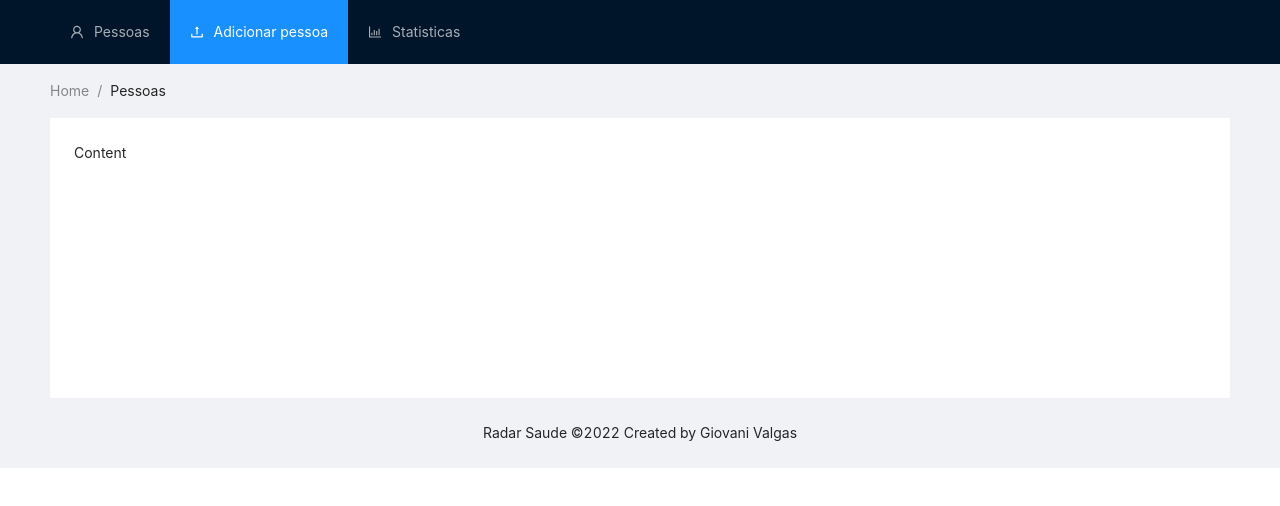
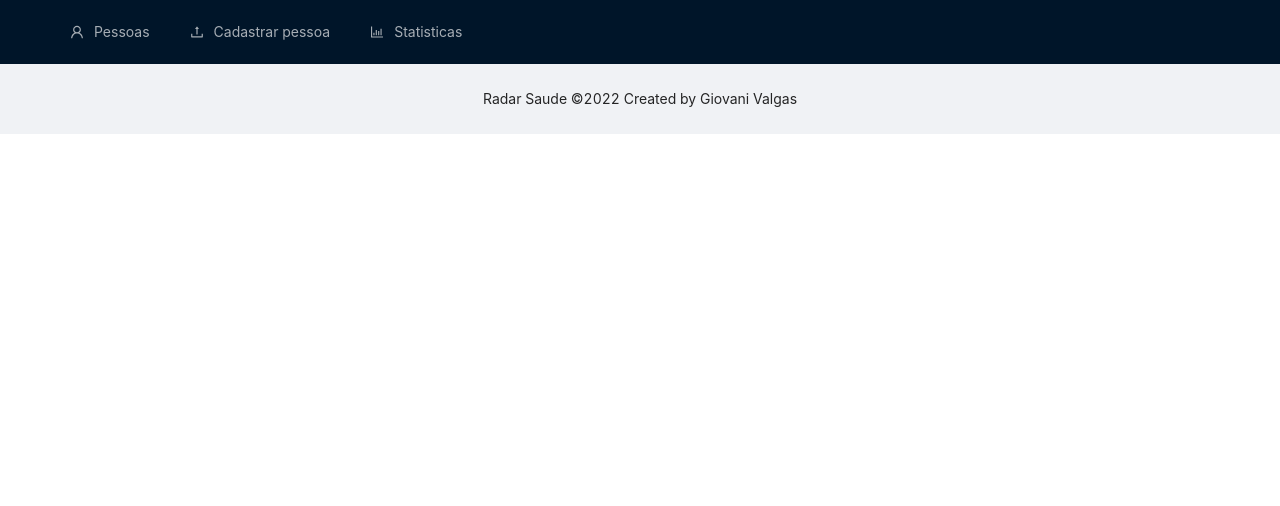
Before and after one commit to giovalgas/trial-radarsaude, a React (Create React App) app in the folder frontend/: page / in a window 1280 px wide. Shown: the top 506 px of the page. Built offline with nearby package versions, Linux system fonts and the light colour scheme; the HTML template or start-up script is replaced by a standard one.

Commit message:
Add basic routing

```diff
--- a/frontend/package.json
+++ b/frontend/package.json
@@ -13,6 +13,7 @@
     "antd": "^4.21.0",
     "react": "^18.1.0",
     "react-dom": "^18.1.0",
+    "react-router-dom": "^6.3.0",
     "typescript": "^4.7.3",
     "web-vitals": "^2.1.4"
   },
--- a/frontend/src/App.tsx
+++ b/frontend/src/App.tsx
@@ -2,60 +2,33 @@ import React from 'react';
 import 'antd/dist/antd.css';
 import './index.css';
 
+import { MainLayoutComponent } from "./components/layout/MainLayoutComponent";
+import { AddPersonPageComponent } from "./components/pages/AddPersonPageComponent";
+import { StatisticsPageComponent } from "./components/pages/StatisticsPageComponent";
+import { PersonListPageComponent } from "./components/pages/PersonListPageComponent";
+
 import {
-  BarChartOutlined,
-  UploadOutlined,
-  UserOutlined,
-} from '@ant-design/icons';
-import {Breadcrumb, Layout, Menu, MenuProps} from 'antd';
-const { Header, Content, Footer } = Layout;
+    BrowserRouter as Router,
+    Link,
+    Routes,
+    Route
+} from 'react-router-dom'
 
 
-const items: MenuProps["items"] = [
-    {icon: UserOutlined, key: "Pessoas"}, {icon: UploadOutlined, key: "Adicionar pessoa"}, {icon: BarChartOutlined, key: "Statisticas"}
-].map((i, index) => ({
-  key: String(index + 1),
-  icon: React.createElement(i.icon),
-  label: `${i.key}`,
-}));
-
 function App() {
-
-  return (
-      <Layout className="layout">
-        <Header>
-          <div className="logo" />
-          <Menu
-              theme="dark"
-              mode="horizontal"
-              defaultSelectedKeys={['2']}
-              items={items}
-          />
-        </Header>
-        <Content
-            style={{
-              padding: '0 50px',
-            }}
-        >
-          <Breadcrumb
-              style={{
-                margin: '16px 0',
-              }}
-          >
-            <Breadcrumb.Item>Home</Breadcrumb.Item>
-            <Breadcrumb.Item>Pessoas</Breadcrumb.Item>
-          </Breadcrumb>
-          <div className="site-layout-content">Content</div>
-        </Content>
-        <Footer
-            style={{
-              textAlign: 'center',
-            }}
-        >
-          Radar Saude ©2022 Created by Giovani Valgas
-        </Footer>
-      </Layout>
-  );
+    return (
+        <Router>
+            <MainLayoutComponent>
+                <Routes>
+                    <Route path={"/"} >
+                        <Route path={"/people"} element={<PersonListPageComponent />} />
+                        <Route path={"/register-person"} element={<AddPersonPageComponent />} />
+                        <Route path={"/statistics"} element={<StatisticsPageComponent />} />
+                    </Route>
+                </Routes>
+            </MainLayoutComponent>
+        </Router>
+    );
 }
 
 export default App;
--- a/frontend/src/components/layout/MainLayoutComponent.tsx
+++ b/frontend/src/components/layout/MainLayoutComponent.tsx
@@ -0,0 +1,72 @@
+import React from 'react';
+
+import {
+    BarChartOutlined,
+    UploadOutlined,
+    UserOutlined,
+} from '@ant-design/icons';
+
+import {
+    Layout,
+    Menu,
+    MenuProps
+} from 'antd';
+
+import {
+    BrowserRouter as Router,
+    Link,
+    Routes,
+    Route
+} from 'react-router-dom'
+
+const { Header, Content, Footer } = Layout;
+
+const items: MenuProps["items"] = [
+    {
+        icon: <UserOutlined />,
+        key: "people",
+        label: (
+            <Link to={"/people"}>Pessoas</Link>
+        )
+    },
+    {
+        icon: <UploadOutlined />,
+        key: "add-person",
+        label: (
+            <Link to={"/register-person"}>Cadastrar pessoa</Link>
+        )
+    },
+    {
+        icon: <BarChartOutlined />,
+        key: "statistics",
+        label: (
+            <Link to={"/statistics"}>Statisticas</Link>
+        )
+    }
+]
+
+interface Props{
+    children?: any;
+}
+
+export const MainLayoutComponent: React.FC<Props> = (Props) => {
+    return (
+        <Layout className="layout">
+            <Header>
+                <div className="logo" />
+                <Menu
+                    theme="dark"
+                    mode="horizontal"
+                    defaultSelectedKeys={['2']}
+                    items={items}
+                />
+            </Header>
+            <Content style={{padding: '0 50px',}}>
+                {Props.children}
+            </Content>
+            <Footer style={{textAlign: 'center',}}>
+                Radar Saude ©2022 Created by Giovani Valgas
+            </Footer>
+        </Layout>
+    );
+}
--- a/frontend/src/components/pages/AddPersonPageComponent.tsx
+++ b/frontend/src/components/pages/AddPersonPageComponent.tsx
@@ -3,7 +3,7 @@ import {Breadcrumb} from "antd";
 
 export const AddPersonPageComponent: React.FC = () => {
     return (
-        <>
+        <div>
             <Breadcrumb style={{margin: '16px 0',}}>
                 <Breadcrumb.Item>Home</Breadcrumb.Item>
                 <Breadcrumb.Item>Adicionar Pessoa</Breadcrumb.Item>
@@ -12,6 +12,6 @@ export const AddPersonPageComponent: React.FC = () => {
                 Content
 
             </div>
-        </>
+        </div>
     );
 }
```
Also changed, not shown: 1 other file (tests, documents, lock files or other folders).
